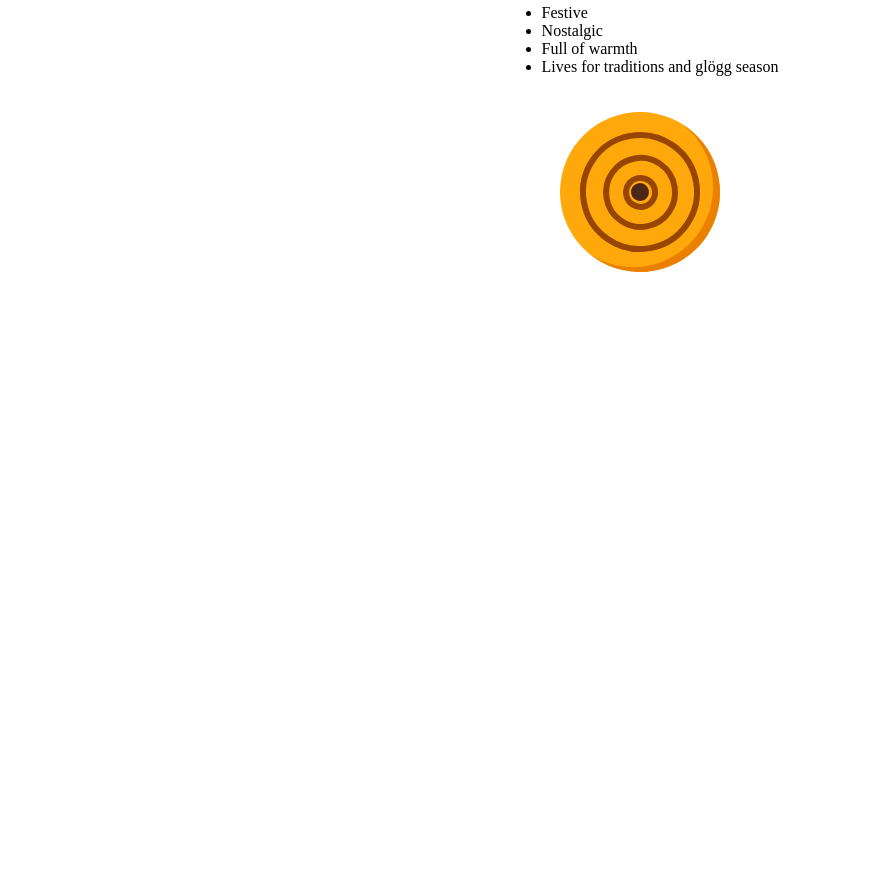
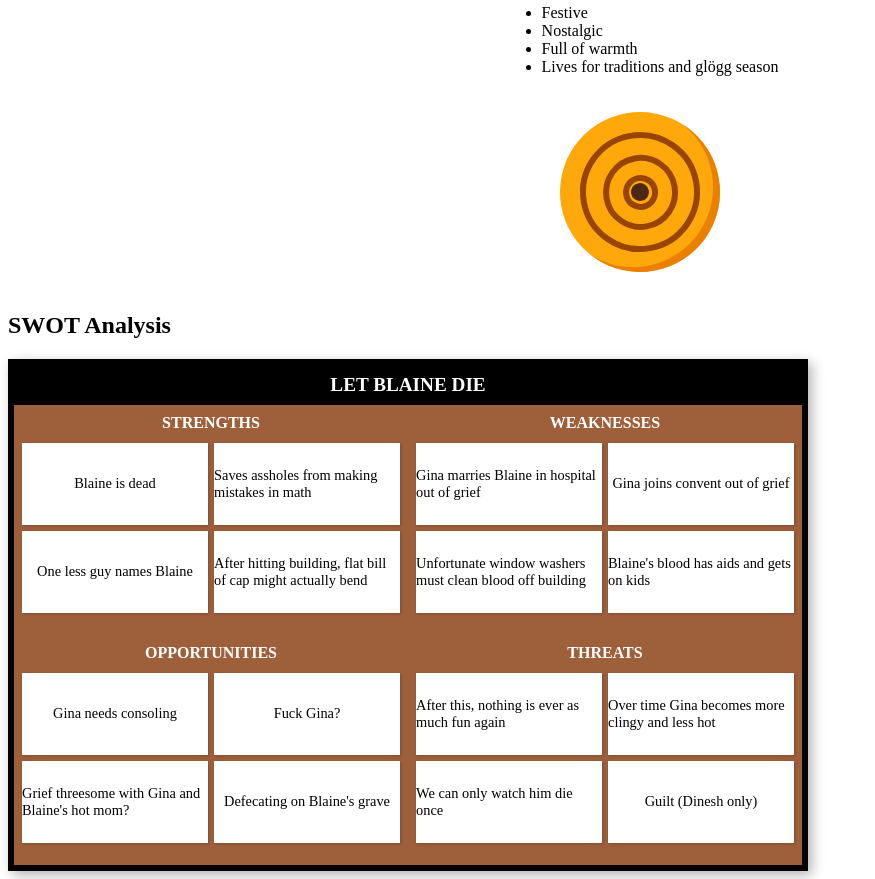
Before and after one commit to aliciawarddev/Archive-CSS-Drawings, a plain HTML site: page index.html in a window 1280 px wide. Shown: the part 1715-2594 px from the top of the page, without its empty margins (0-875 px from the left). Before the commit the page ends 2015 px from the top, so only its background shows below. Drawn offline with Linux system fonts and the light colour scheme.

```diff
--- a/index.html
+++ b/index.html
@@ -134,5 +134,50 @@
                 <div class="raisin-center"></div>
             </div>
       </section>
+
+      <!-- SWOT -->
+     <section class="swot">
+        <h2>SWOT Analysis</h2>
+        <div class="board">
+            <!-- Board Title -->
+            <div class="board-title">LET BLAINE DIE</div>
+
+            <!-- First Quadrant -->
+            <div class="quadrant">
+                <div class="quadrant-title">STRENGTHS</div>
+                <div class="square">Blaine is dead</div>
+                <div class="square">Saves assholes from making mistakes in math</div>
+                <div class="square">One less guy names Blaine</div>
+                <div class="square">After hitting building, flat bill of cap might actually bend</div>
+            </div>
+
+            <!-- Second Quadrant -->
+            <div class="quadrant">
+                <div class="quadrant-title">WEAKNESSES</div>
+                <div class="square">Gina marries Blaine in hospital out of grief</div>
+                <div class="square">Gina joins convent out of grief</div>
+                <div class="square">Unfortunate window washers must clean blood off building</div>
+                <div class="square">Blaine's blood has aids and gets on kids</div>
+            </div>
+
+            <!-- Third Quadrant -->
+            <div class="quadrant">
+                <div class="quadrant-title">OPPORTUNITIES</div>
+                <div class="square">Gina needs consoling</div>
+                <div class="square">Fuck Gina?</div>
+                <div class="square">Grief threesome with Gina and Blaine's hot mom?</div>
+                <div class="square">Defecating on Blaine's grave</div>
+            </div>
+
+            <!-- Fourth Quadrant -->
+            <div class="quadrant">
+                <div class="quadrant-title">THREATS</div>
+                <div class="square">After this, nothing is ever as much fun again</div>
+                <div class="square">Over time Gina becomes more clingy and less hot</div>
+                <div class="square">We can only watch him die once</div>
+                <div class="square">Guilt (Dinesh only)</div>
+            </div>
+        </div>
+    </section>
 </body>
 </html>
--- a/style.css
+++ b/style.css
@@ -464,3 +464,66 @@
     top: 71px;
     left: 71px;
   }
+
+  /* SWOT */
+
+.board {
+    max-width: 100%;
+    width: 800px;
+    height: auto;
+    min-height: 500px;
+    border: 6px solid black;
+    box-sizing: border-box;
+    display: flex;
+    flex-wrap: wrap;
+    overflow: hidden;
+    box-shadow: 4px 4px 12px rgba(0, 0, 0, 0.3);
+    background-color: #9E5F3B;
+}
+
+.board-title {
+    width: 100%;
+    height: 40px;
+    background-color: black;
+    display: flex;
+    align-items: center;
+    justify-content: center;
+    font-weight: bold;
+    font-size: 1.2rem;
+    color: white;
+}
+
+.quadrant {
+    width: 50%;
+    height: 230px;
+    box-sizing: border-box;
+    padding: 5px;
+    display: flex;
+    flex-wrap: wrap;
+    align-content: flex-start;
+    background-color: #9E5F3B;
+}
+
+.quadrant-title {
+    width: 100%;
+    height: 25px;
+    background-color: #9E5F3B;
+    color: white;
+    font-weight: bold;
+    text-align: center;
+    line-height: 25px;
+    margin-bottom: 5px;
+}
+
+.square {
+    width: calc(50% - 6px);
+    height: calc(40% - 6px);
+    background-color: white;
+    color: black;
+    margin: 3px;
+    display: flex;
+    align-items: center;
+    justify-content: center;
+    font-size: 0.9rem;
+    box-shadow: 1px 1px 3px rgba(0, 0, 0, 0.2);
+}
```
